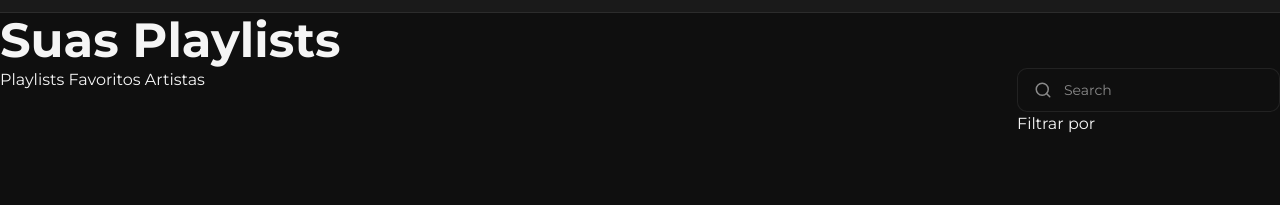
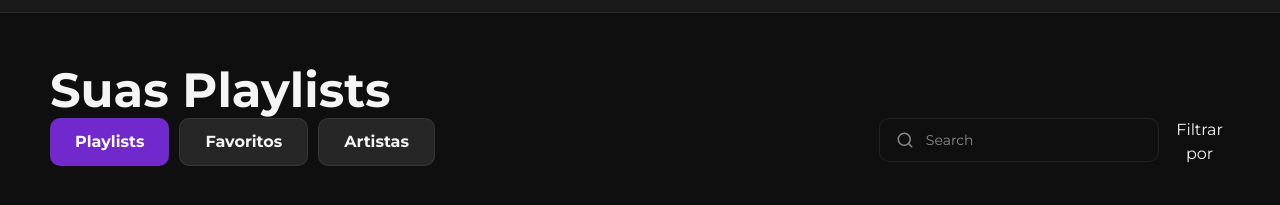
Before and after one commit to MusicHub-2026-DEV/MusicHub, a plain HTML site: page pages/playlists/playlists.html in a window 1280 px wide. Shown: the part 67-272 px from the top of the page. Drawn offline with Linux system fonts and the light colour scheme.

Commit message:
:sparkles: feat: Abas e filtros da página de playlist

```diff
--- a/pages/playlists/playlists.css
+++ b/pages/playlists/playlists.css
@@ -1,6 +1,7 @@
 .conteudo-cabecalho {
     display: flex;
     flex-direction: column;
+    padding: 50px;
 }
 
 .navegacao {
@@ -9,3 +10,13 @@
     display: flex;
     justify-content: space-between;
 }
+
+.abas {
+    display: flex;
+    gap: 10px;
+}
+
+.filtros {
+    display: flex;
+    gap: 10px;
+}
--- a/pages/playlists/playlists.html
+++ b/pages/playlists/playlists.html
@@ -46,9 +46,9 @@
             <h1>Suas Playlists</h1>
             <div class="navegacao">
                 <div class="abas">
-                    <button class="botao-primario">Playlists</button>
-                    <button class="botao-secundario">Favoritos</button>
-                    <button class="botao-secundario">Artistas</button>
+                    <button class="btn btn-primario">Playlists</button>
+                    <button class="btn btn-secundario">Favoritos</button>
+                    <button class="btn btn-secundario">Artistas</button>
                 </div>
                 <div class="filtros">
                     <div class="busca">
```
